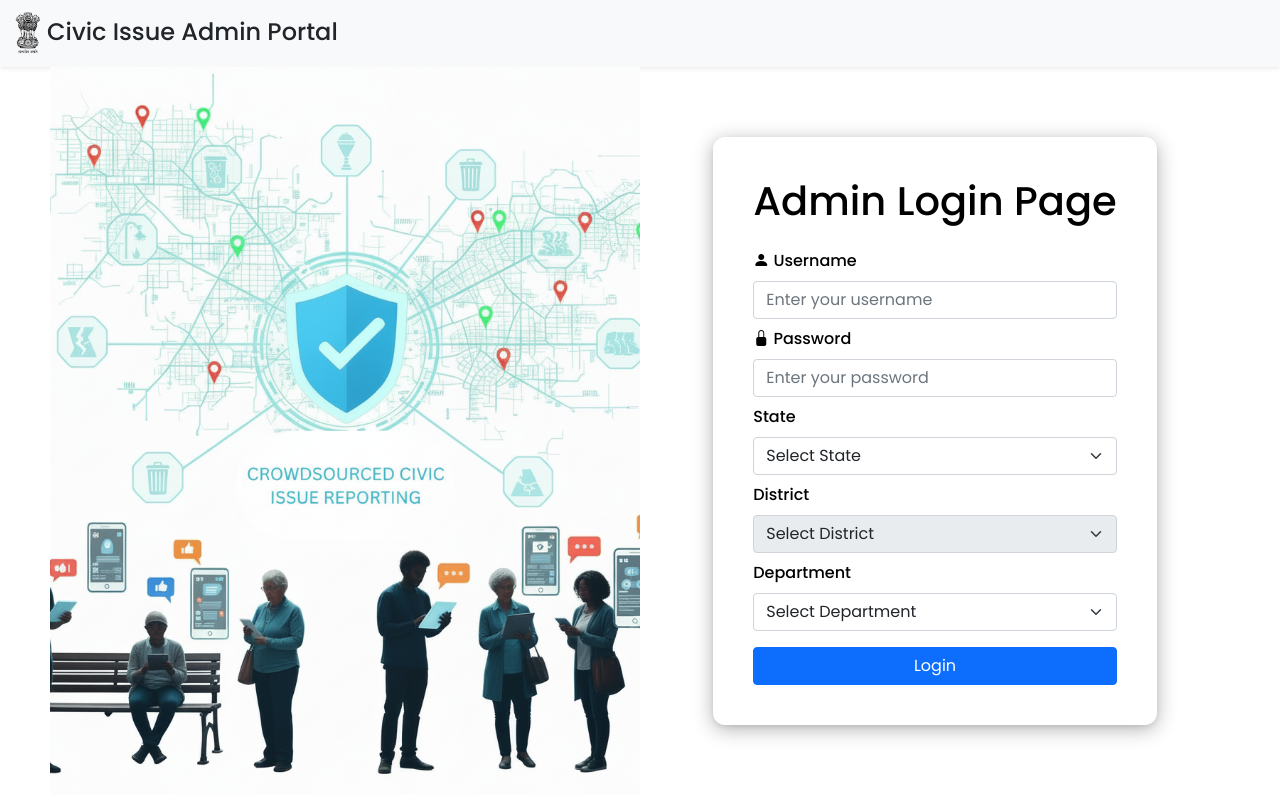
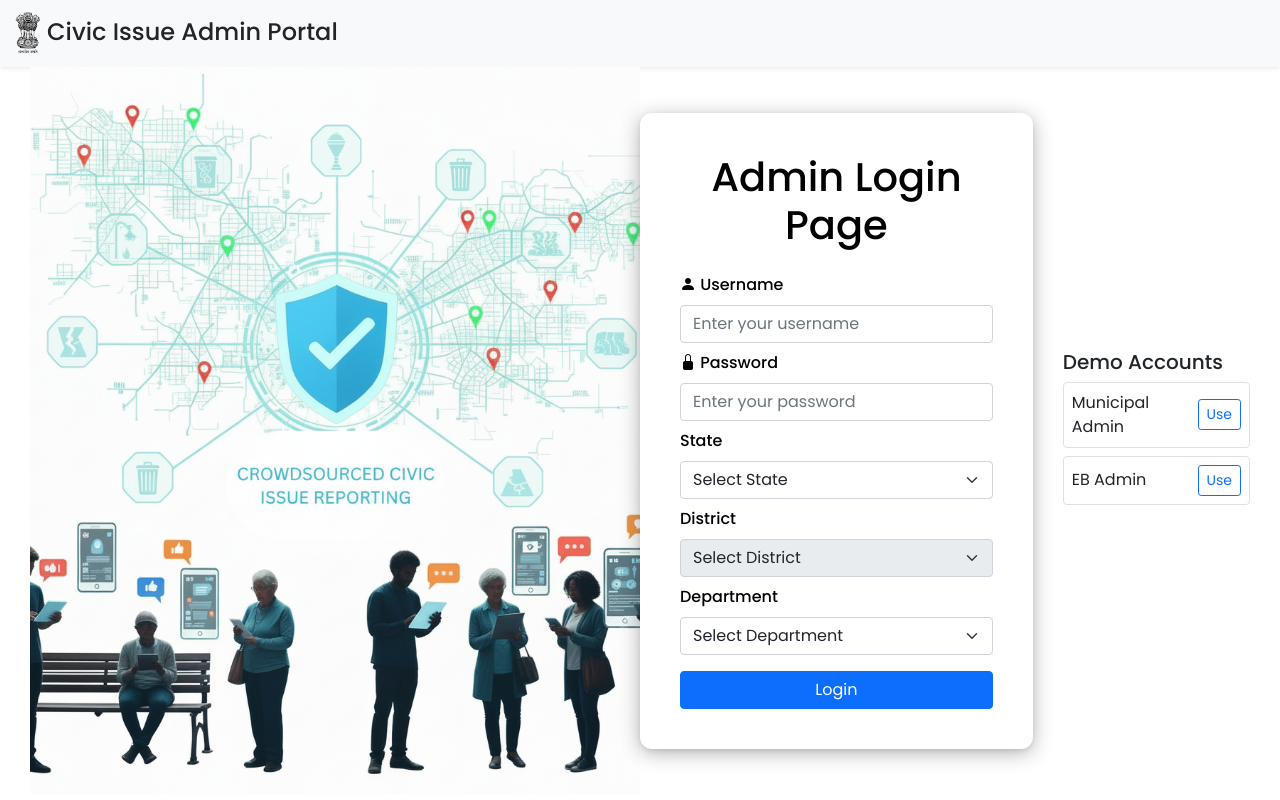
Before and after one commit to MohamedSameer007/civic-reporter, a React (Vite) app: page /login in a window 1280 px wide. Built offline with nearby package versions, Linux system fonts and the light colour scheme; a web font is replaced by a local one.

Commit message:
changes added

```diff
--- a/src/App.css
+++ b/src/App.css
@@ -56,7 +56,7 @@
   display: flex;
   justify-content: center;
   align-items: center;
-  padding: 0px 50px;
+  padding: 0px 30px;
 }
 .login label{
   font-size: 16px;
@@ -82,6 +82,9 @@
   border-radius:12px;
   box-shadow: 0px 4px 20px rgba(0,0,0,0.3);
   /* box-shadow: rgba(50, 50, 93, 0.25) 0px 13px 27px -5px, rgba(0, 0, 0, 0.3) 0px 8px 16px -8px; */
+}
+.form-demo{
+  margin-left: 30px;
 }
 .login form{
   border: none !important;
--- a/src/pages/Login.jsx
+++ b/src/pages/Login.jsx
@@ -9,6 +9,28 @@ function Login({ setAdminInfo }) {
   const [department, setDepartment] = useState("");
 
   const states = ["Tamil Nadu", "Kerala", "Karnataka"];
+
+
+  const demoAccounts = [
+    {
+      label: "Municipal Admin",
+      username: "admin_muni",
+      password: "12345",
+      state: "Tamil Nadu",
+      district: "Chennai",
+      department: "Municipal Corporation",
+    },
+    {
+      label: "EB Admin",
+      username: "admin_eb",
+      password: "12345",
+      state: "Tamil Nadu",
+      district: "Tiruvarur",
+      department: "Electricity Board (EB)",
+    },
+  ];
+
+
 
   const districts =
     state === "Tamil Nadu"
@@ -32,24 +54,7 @@ function Login({ setAdminInfo }) {
 
   const navigate = useNavigate();
 
-  //   const handleSubmit = (e) => {
-  //   e.preventDefault();
 
-  //   if (username && password && state && district && department) {
-  //     const adminData = { username, state, district, department };
-
-  //     // update state
-  //     setAdminInfo(adminData);
-
-  //     // save to localStorage
-  //     localStorage.setItem("adminInfo", JSON.stringify(adminData));
-
-  //     // navigate
-  //     navigate("/");
-  //   } else {
-  //     alert("Please fill all fields");
-  //   }
-  // };
 
   const handleSubmit = (e) => {
     e.preventDefault(); if (username && password && state && district && department) { // send all info to Dashboard
@@ -164,10 +169,57 @@ function Login({ setAdminInfo }) {
             </div>
           </form>
         </div>
+        {/* Demo Accounts Section */}
+        <div className="form-demo">
+          <h5 className="mb-2">Demo Accounts</h5>
+          {demoAccounts.map((demo, index) => (
+            <div
+              key={index}
+              className="d-flex justify-content-between align-items-center mb-2 p-2 border rounded"
+            >
+              <span>{demo.label}</span>
+              <button
+                type="button"
+                className="btn btn-outline-primary btn-sm ms-3"
+                onClick={() => {
+                  setUsername(demo.username);
+                  setPassword(demo.password);
+                  setState(demo.state);
+                  setDistrict(demo.district);
+                  setDepartment(demo.department);
+                }}
+              >
+                Use
+              </button>
+            </div>
+          ))}
+        </div>
       </div>
-
     </div>
   );
 }
 
 export default Login;
+
+
+
+
+
+//   const handleSubmit = (e) => {
+//   e.preventDefault();
+
+//   if (username && password && state && district && department) {
+//     const adminData = { username, state, district, department };
+
+//     // update state
+//     setAdminInfo(adminData);
+
+//     // save to localStorage
+//     localStorage.setItem("adminInfo", JSON.stringify(adminData));
+
+//     // navigate
+//     navigate("/");
+//   } else {
+//     alert("Please fill all fields");
+//   }
+// };
```
